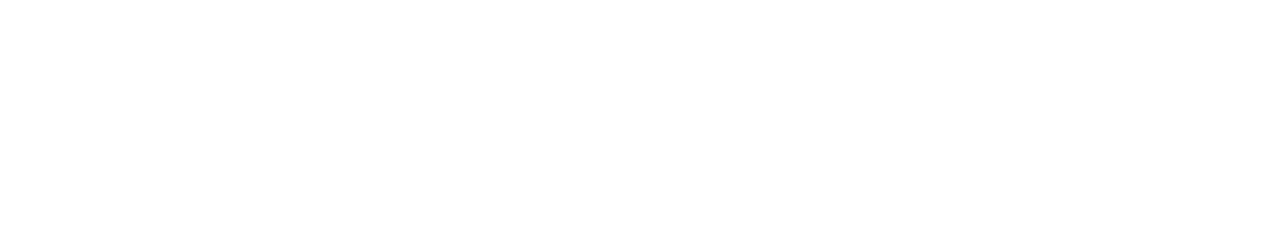
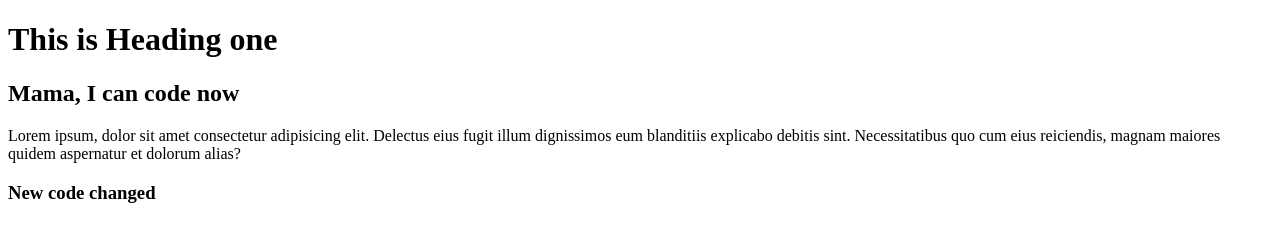
Before and after one commit to ahmedashik034/my-first-repo, a plain HTML site: page index.html in a window 1280 px wide. Drawn offline with Linux system fonts and the light colour scheme.

Commit message:
Header Added

```diff
--- a/index.html
+++ b/index.html
@@ -4,9 +4,12 @@
     <meta charset="UTF-8">
     <meta http-equiv="X-UA-Compatible" content="IE=edge">
     <meta name="viewport" content="width=device-width, initial-scale=1.0">
-    <title>My first GithubRipo</title>
+    <title>My first Github Repo</title>
 </head>
 <body>
-
+    <h1>This is Heading one</h1>
+    <h2>Mama, I can code now</h2>
+    <p>Lorem ipsum, dolor sit amet consectetur adipisicing elit. Delectus eius fugit illum dignissimos eum blanditiis explicabo debitis sint. Necessitatibus quo cum eius reiciendis, magnam maiores quidem aspernatur et dolorum alias?</p>
+    <h3>New code changed</h3>
 </body>
 </html>
```
